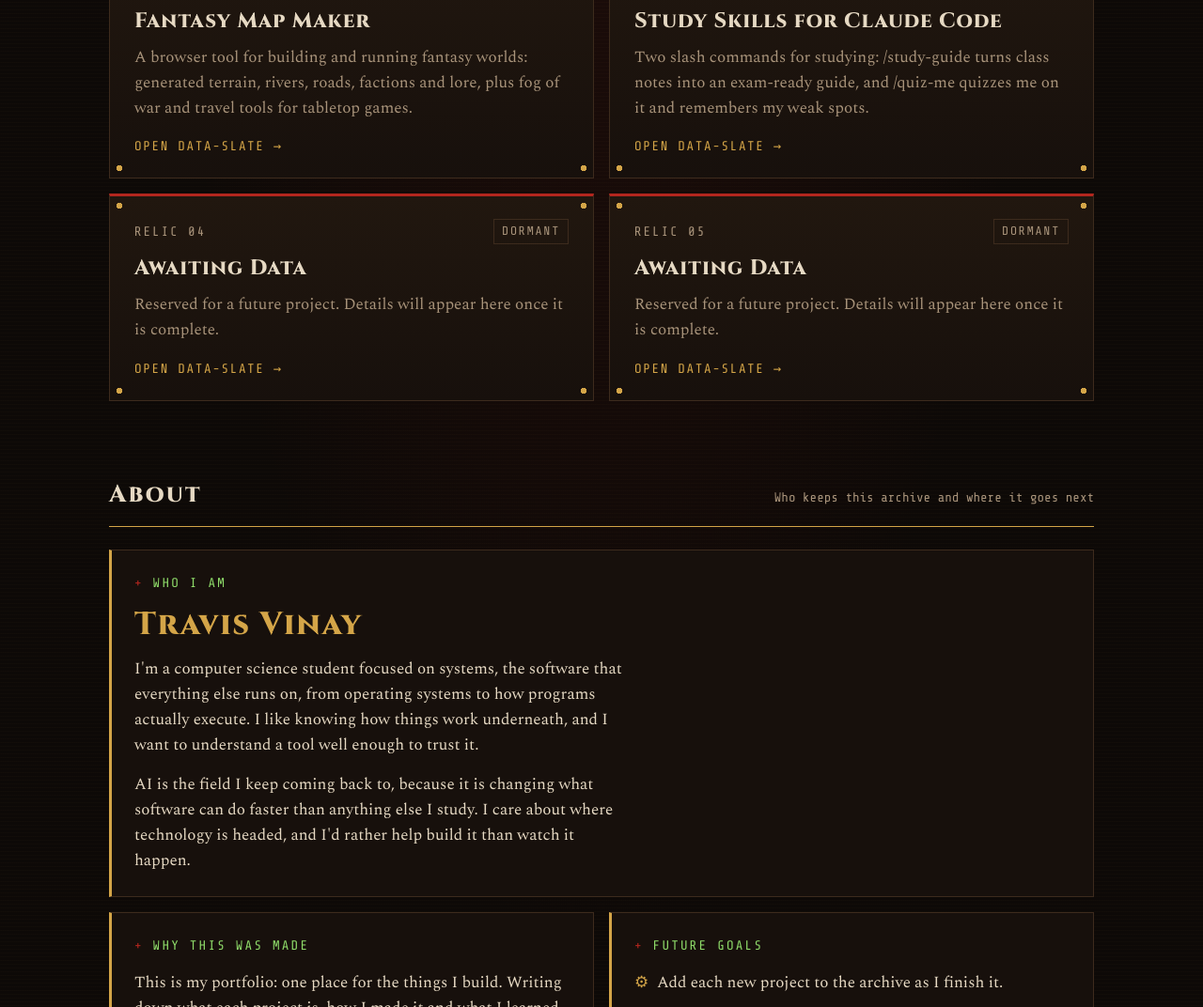
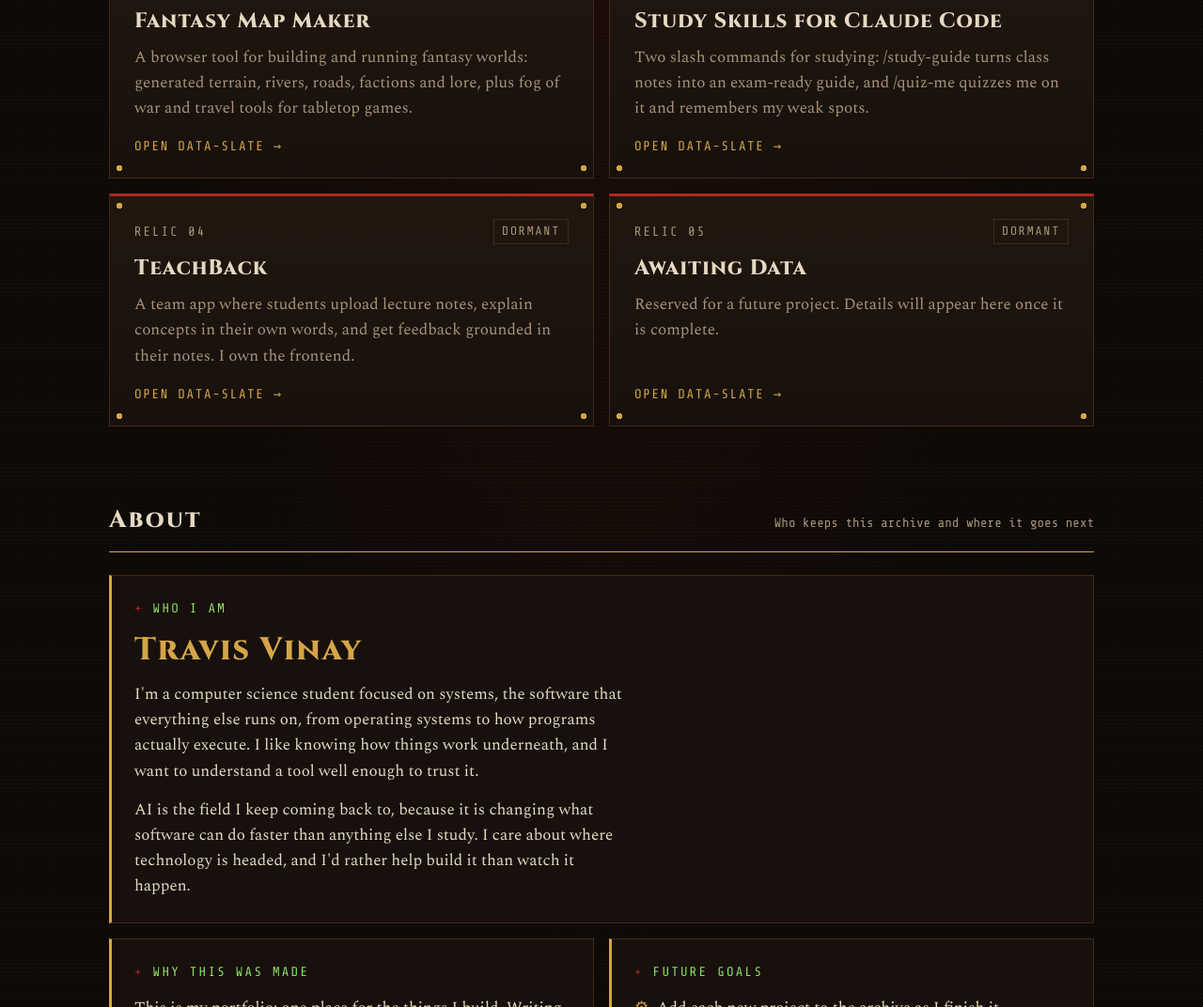
Before and after one commit to TravisVinay/portfolio, a plain HTML site: page index.html in a window 1280 px wide. Shown: the part 894-1966 px from the top of the page at 94% size. Drawn offline with nearby package versions, Linux system fonts and the light colour scheme.

Commit message:
Add TeachBack as Relic 04
Team project (in development), linking to the frontend issues
assigned to me.

Co-Authored-By: Claude Opus 5.5 <noreply@anthropic.com>

```diff
--- a/index.html
+++ b/index.html
@@ -346,8 +346,19 @@ var ARTIFACTS = [
     how: 'Each skill is a Markdown file of instructions that Claude Code loads when I type the command. I described what I wanted each one to do, Claude wrote the instructions and a README. This repository also works as a Claude Code plugin marketplace, so anyone can install both skills with /plugin marketplace add TravisVinay/portfolio and then /plugin install study-skills@travisvinay.',
     learned: 'A skill is just a well-written prompt saved where it can be reused, so the work is in being precise: what to read, what format to produce, and what not to do, such as never revealing an answer before I try. Saving quiz results to a file is what lets the quiz improve over time.'
   },
-  { id: '04', title: 'Awaiting Data', status: 'pending', type: 'To be added', tools: 'To be added', date: 'Pending',
-    summary: 'Reserved for a future project. Details will appear here once it is complete.' },
+  {
+    id: '04',
+    title: 'TeachBack',
+    status: 'pending',
+    type: 'Team web app (in development)',
+    tools: 'Claude Code, Next.js, TypeScript, Claude API',
+    date: '2026-10-30',
+    link: 'https://github.com/jbarra2/teachback/issues?q=is%3Aissue+assignee%3ATravisVinay',
+    summary: 'A team app where students upload lecture notes, explain concepts in their own words, and get feedback grounded in their notes. I own the frontend.',
+    what: 'TeachBack is notes that teach you back. Students upload lecture notes, the app pulls out the key concepts, and then it asks them to explain each one in their own words. The Claude API grades the explanation with feedback that quotes the student\'s own notes and says when it is not sure. A concept map shows what is mastered, what needs review, and what needs practice, and a "Practice weakest" button picks the next concept to work on.',
+    how: 'We are building it as a team of three, with a lead for the platform and data, one person on the AI grading, and me on the frontend. My tasks cover every screen: the app shell and sign-in pages, the notes library and upload, the practice session, the feedback display, the concept map, the mastery logic, and a final accessibility pass. Work is tracked as GitHub issues against a shared plan and API contract, and we use Claude Code throughout. The launch button shows the issues assigned to me.',
+    learned: ''
+  },
   { id: '05', title: 'Awaiting Data', status: 'pending', type: 'To be added', tools: 'To be added', date: 'Pending',
     summary: 'Reserved for a future project. Details will appear here once it is complete.' }
 ];
```
